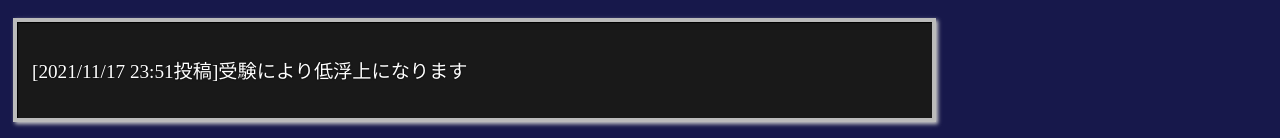
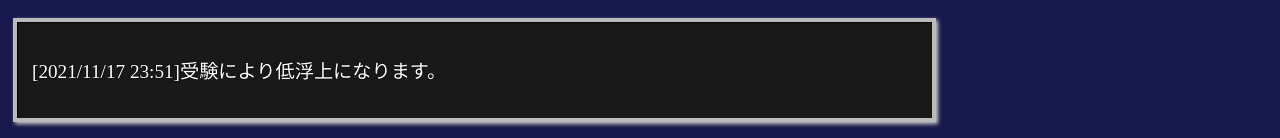
Before and after one commit to starprivate55/news, a plain HTML site: page index.html in a window 1280 px wide. Shown: the part 151-289 px from the top of the page. Drawn offline with Linux system fonts and the light colour scheme.

Commit message:
Update index.html

```diff
--- a/index.html
+++ b/index.html
@@ -56,7 +56,7 @@
         <h2>お知らせ</h2>
         <div style="word-break:break-all;color:#fff;background-color:#191919;margin:10px 5px;padding:15px;border:4px solid #bbb;box-shadow:2px 2px 4px #ccc,1px 1px 1px #000 inset;text-shadow:0px 0px 2px #000;width:70%">
             <big>
-                <p>[2021/11/17 23:51投稿]受験により低浮上になります</p>
+                <p>[2021/11/17 23:51]受験により低浮上になります。</p>
             </big>
         </div>
         <p><center>Copyright © 2021 starprivate55. All Rights Reserved</center></p>
```
